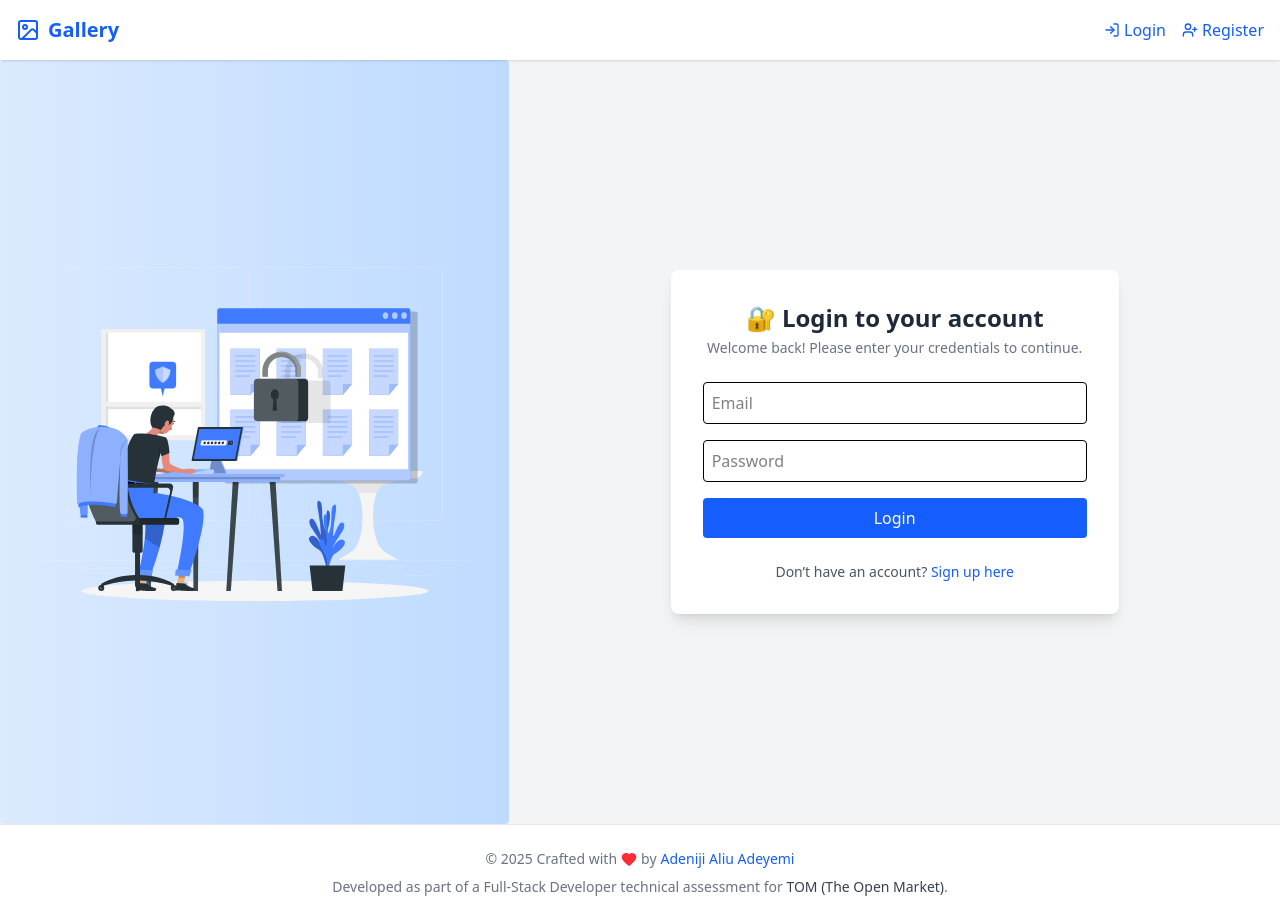
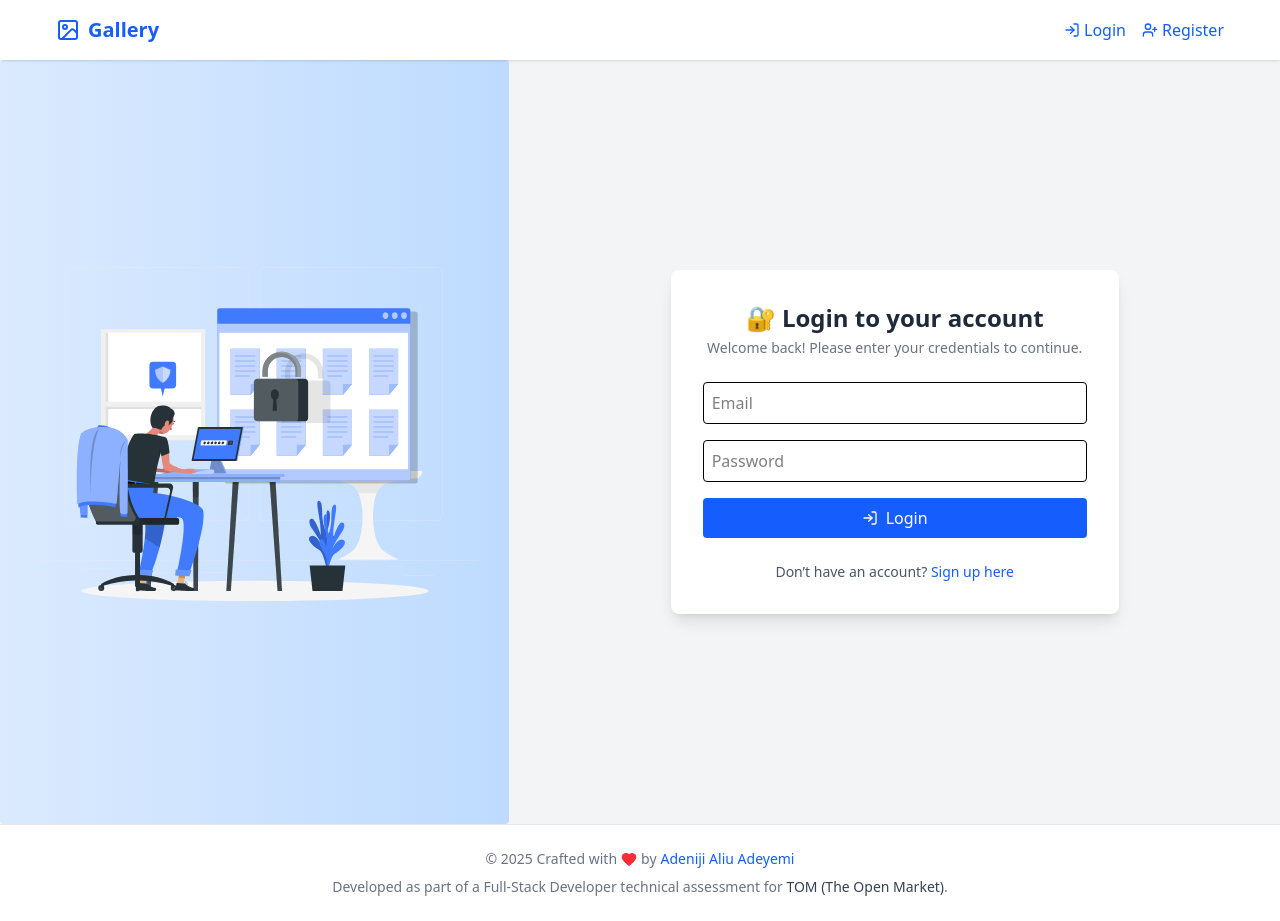
Before and after one commit to adenijialiuadeyemi/interactive-gallery, a React (Vite) app in the folder frontend/: page /login in a window 1280 px wide. Built offline with nearby package versions, Linux system fonts and the light colour scheme.

Commit message:
feat: add icons to the buttons

```diff
--- a/frontend/src/components/AuthForm.tsx
+++ b/frontend/src/components/AuthForm.tsx
@@ -1,6 +1,5 @@
-// src/components/AuthForm.tsx
 import { useState } from "react";
-import { Loader } from "lucide-react";
+import { Loader, LogIn, UserPlus } from "lucide-react";
 
 interface AuthFormProps {
   isLogin?: boolean;
@@ -69,9 +68,16 @@ export default function AuthForm({ isLogin = false, onSubmit }: AuthFormProps) {
       <button
         type="submit"
         disabled={loading}
-        className="w-full bg-blue-600 text-white py-2 rounded hover:bg-blue-700 transition duration-300 flex justify-center items-center"
+        className="w-full bg-blue-600 text-white py-2 rounded hover:bg-blue-700 transition duration-300 flex justify-center items-center gap-2"
       >
-        {loading ? <Loader className="animate-spin w-5 h-5" /> : isLogin ? "Login" : "Register"}
+        {loading ? (
+          <Loader className="animate-spin w-5 h-5" />
+        ) : (
+          <>
+            {isLogin ? <LogIn className="w-4 h-4" /> : <UserPlus className="w-4 h-4" />}
+            {isLogin ? "Login" : "Register"}
+          </>
+        )}
       </button>
     </form>
   );
--- a/frontend/src/components/Navbar.tsx
+++ b/frontend/src/components/Navbar.tsx
@@ -12,7 +12,7 @@ export default function Navbar() {
   };
 
   return (
-    <nav className="bg-white shadow p-4 flex justify-between items-center sticky top-0 z-50">
+    <nav className="bg-white shadow p-4 md:px-14 flex justify-between items-center sticky top-0 z-50">
       <Link to="/" className="flex items-center space-x-2 text-xl font-bold text-blue-600">
         <Image className="w-6 h-6" />
         <span>Gallery</span>
```
